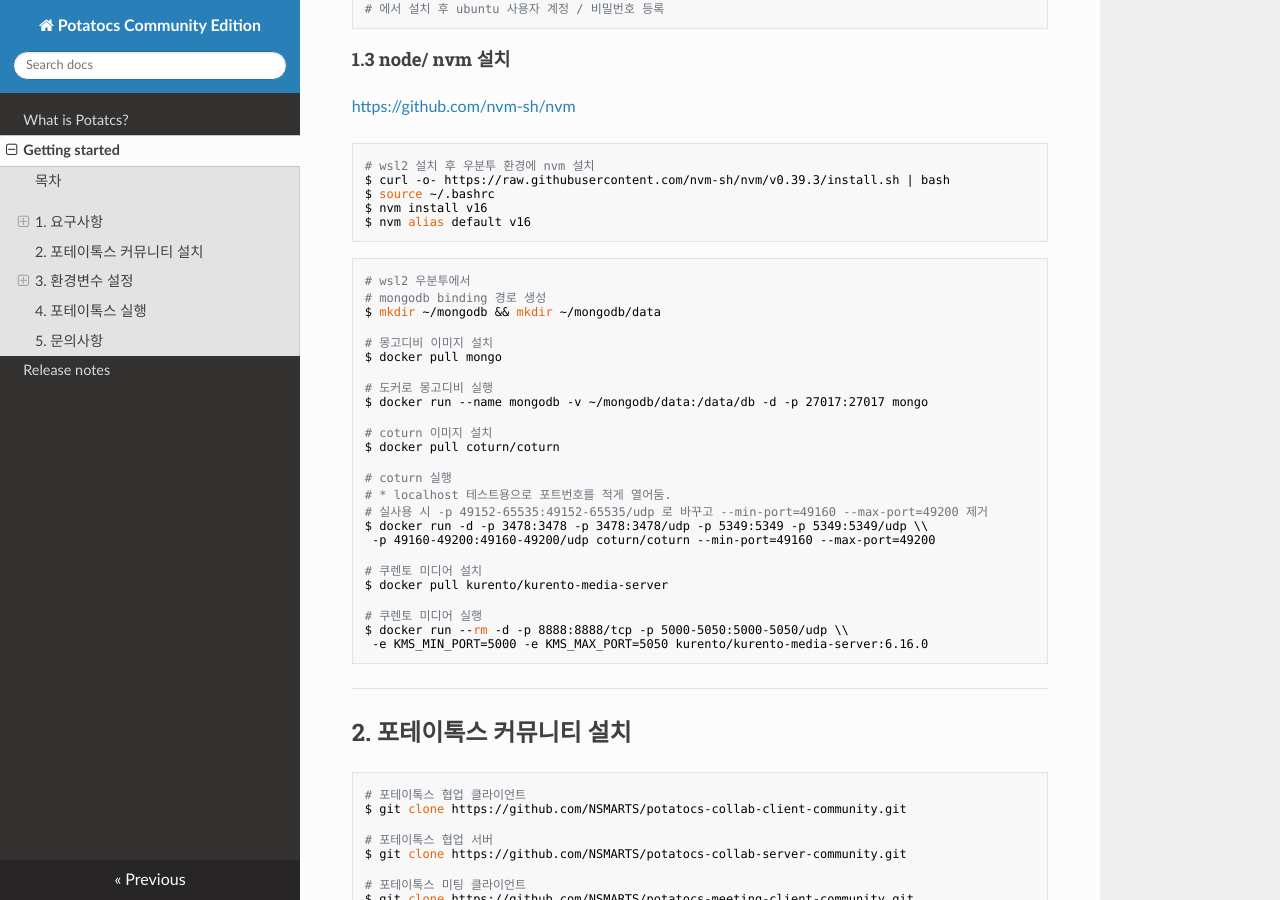
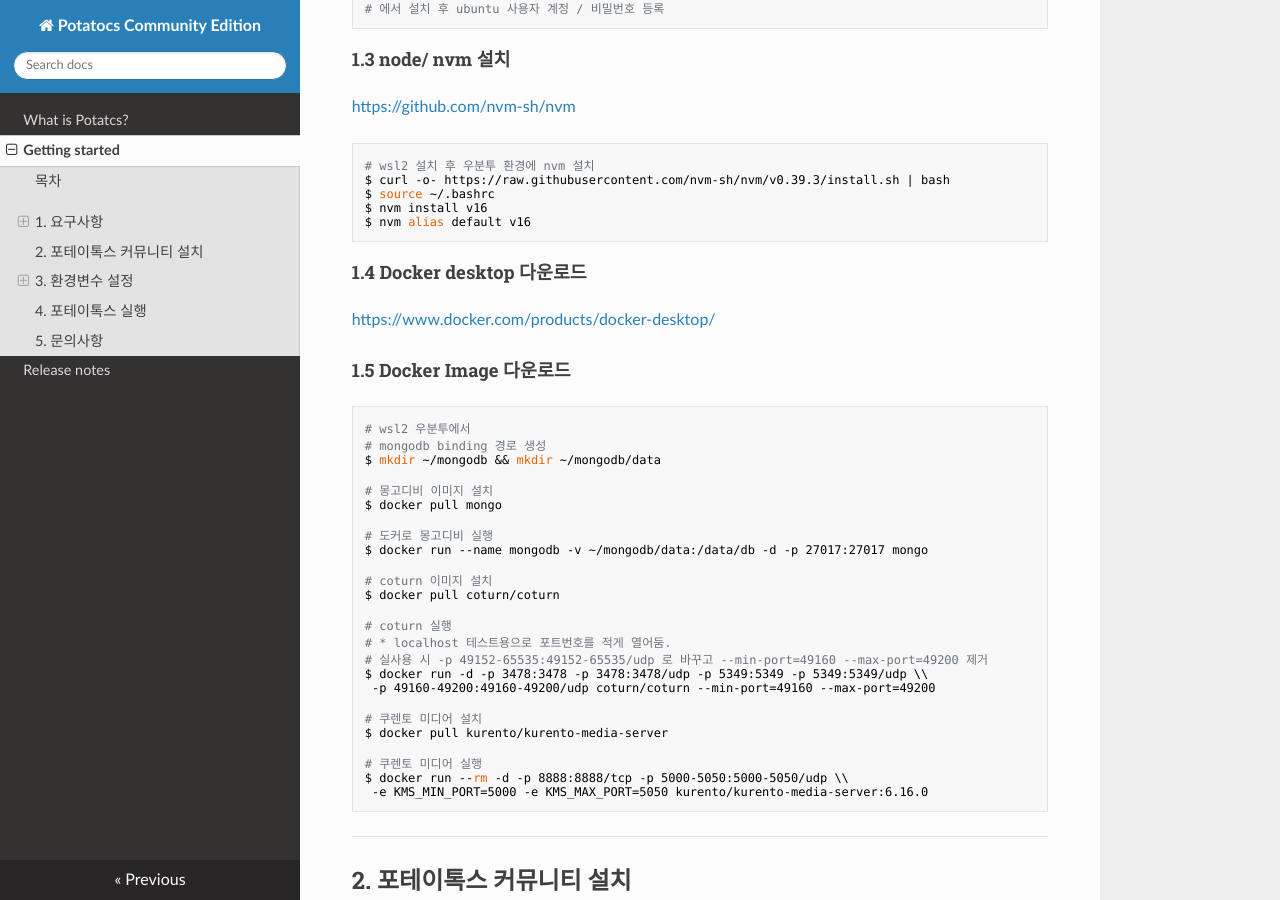
Before and after one commit to potatocs-ce/potatocs-ce-introduction, an MkDocs documentation site: the page built from docs/install.md, in a window 1280 px wide and 900 px high, scrolled down 1233 px. Built offline with MkDocs 1.6.1, drawn with Linux system fonts in a browser that asks for light colours; nearby versions of some CDN libraries.

Commit message:
[fix] 잘못 지운 부분 다시 살리기기

````diff
--- a/docs/install.md
+++ b/docs/install.md
@@ -65,8 +65,11 @@
 $ nvm alias default v16
 ```
 
+#### 1.4 Docker desktop 다운로드
 
+<https://www.docker.com/products/docker-desktop/>
 
+#### 1.5 Docker Image 다운로드
 
 ```sh
 # wsl2 우분투에서
````
